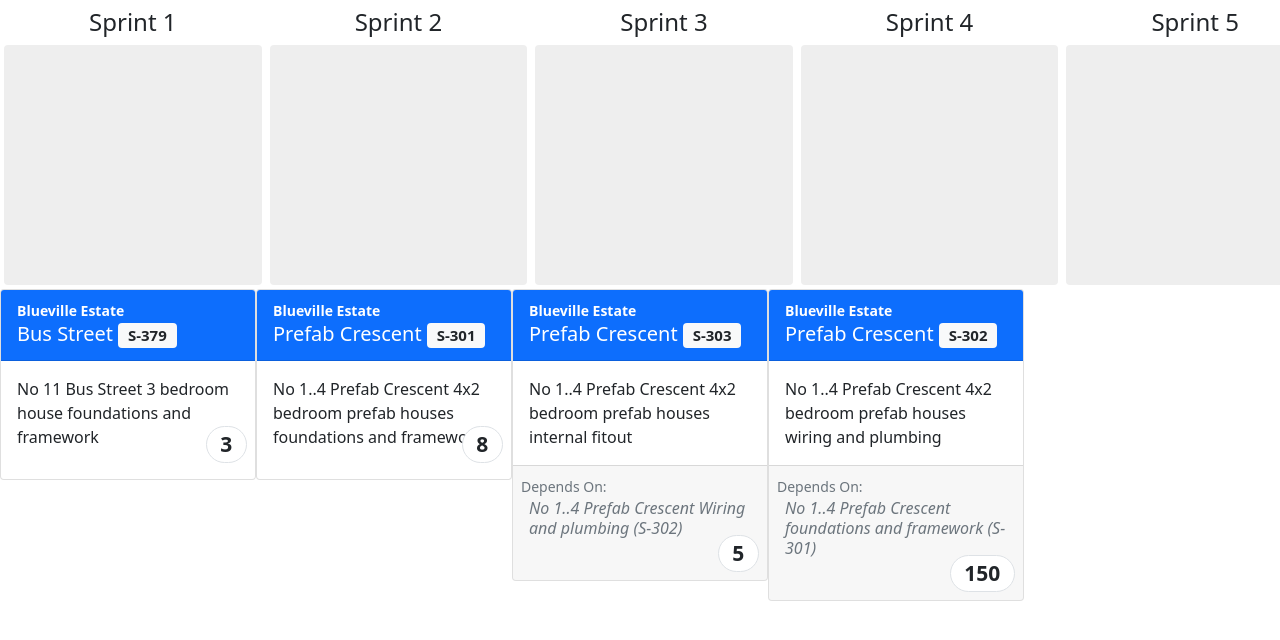
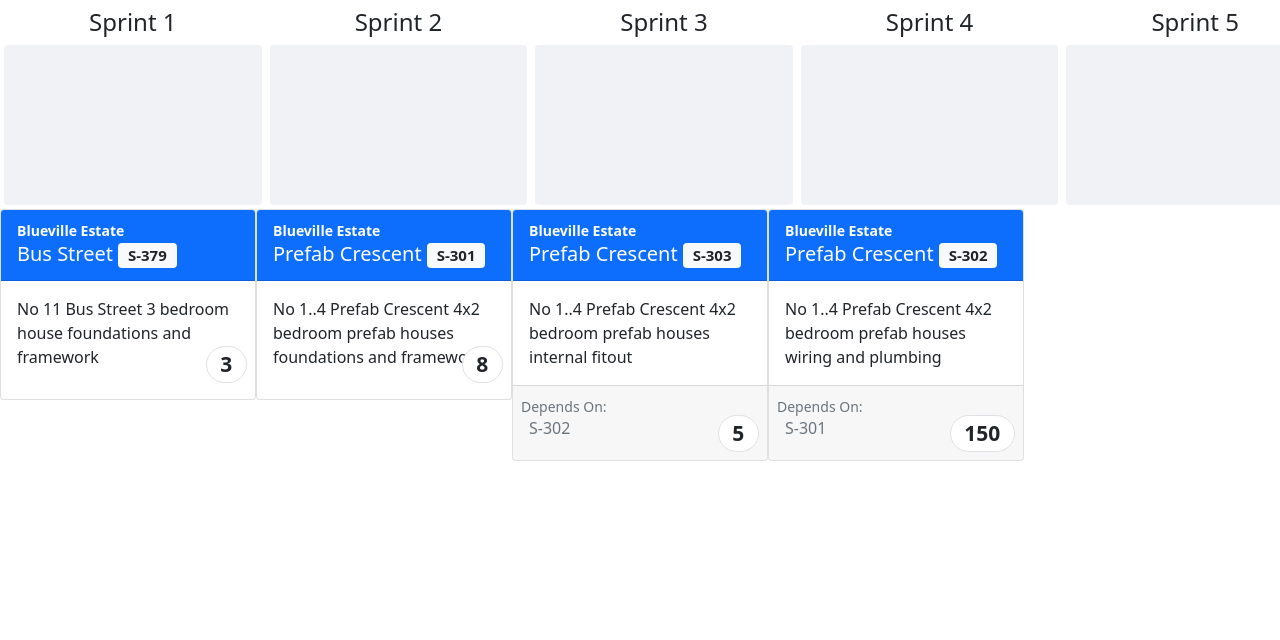
Before and after one commit to Wild-Queue/SAFe-simulator, a React (Create React App) app: page / in a window 1280 px wide. Shown: the top 640 px of the page. Built offline with nearby package versions, Linux system fonts and the light colour scheme.

Commit message:
Sprint size counter is added

```diff
--- /dev/null
+++ b/src/Modals/Board.jsx
@@ -0,0 +1,25 @@
+import React from "react";
+
+const Board = (props) => {
+  const drop = (e) => {
+    e.preventDefault();
+    const cardId = e.dataTransfer.getData("cardId");
+
+    const card = document.getElementById(cardId);
+    if (card) {
+      props.cardDrop(cardId);
+    }
+  };
+  const dragOver = (e) => {
+    e.preventDefault();
+  };
+
+  const { children, id, className } = props;
+  return (
+    <div id={id} onDrop={drop} onDragOver={dragOver} className={className}>
+      {children}
+    </div>
+  );
+};
+
+export default Board;
--- a/src/Modals/Card3.jsx
+++ b/src/Modals/Card3.jsx
@@ -1,12 +1,9 @@
 import React, { Component } from "react";
 class Card3 extends Component {
-  renderSize(marginTop) {
+  renderSize() {
     const { size } = this.props.card;
     return (
-      <h3
-        className="text-end mb-n3"
-        style={{ margin: `${marginTop} -0.5rem 0 0` }}
-      >
+      <h3 className="text-end mb-n3" style={{ margin: "-2.5rem -0.5rem 0 0" }}>
         <span className="badge rounded-pill bg-white text-dark border">
           {size}
         </span>
@@ -14,35 +11,59 @@ class Card3 extends Component {
     );
   }
   renderFooter() {
-    const { depends } = this.props.card;
+    const { dependsOn } = this.props.card;
     return (
       <div className="card-footer">
         <small className="fw-light text-muted card-header-pills">
           Depends On:
         </small>
-        <p className="lh-sm text-muted fst-italic">{depends}</p>
-        {this.renderSize("-1.25rem")}
+        <p className="lh-sm text-muted">{dependsOn}</p>
+        {this.renderSize()}
       </div>
     );
   }
 
+  dragStart = (e) => {
+    const target = e.target;
+    const cardId = target.id;
+    e.dataTransfer.setData("cardId", cardId);
+    target.classList.add("dragging");
+  };
+
+  dragOver = (e) => {
+    e.stopPropagation();
+    // console.log("Card");
+  };
+
+  dragEnd = (e) => {
+    const target = e.target;
+    target.classList.remove("dragging");
+  };
+
   render() {
-    const { epic, feature, story, storyNumber, depends } = this.props.card;
-    const isDepended = depends == "N/A";
+    const { epic, feature, story, id, dependsOn } = this.props.card;
+    const { draggable } = this.props;
     return (
-      <div className="card mb-3" style={{ width: "16rem", cursor: "default" }}>
+      <div
+        id={id}
+        draggable={draggable}
+        onDragStart={this.dragStart}
+        onDragOver={this.dragOver}
+        onDragEnd={this.dragEnd}
+        className="card mb-3"
+        style={{ width: "16rem", cursor: "default" }}
+      >
         <div className="card-header text-white bg-primary">
           <small className="card-subtitle fw-bold">{epic}</small>
           <h5 style={{ marginBottom: "0.25rem" }}>
-            {feature}{" "}
-            <span className="badge bg-light text-dark">{storyNumber}</span>
+            {feature} <span className="badge bg-light text-dark">{id}</span>
           </h5>
         </div>
         <div className="card-body text-dark">
           <p className="card-text">{story}</p>
-          {isDepended ? this.renderSize("-2.5rem") : ""}
+          {!dependsOn ? this.renderSize() : ""}
         </div>
-        {!isDepended ? this.renderFooter() : ""}
+        {dependsOn ? this.renderFooter() : ""}
       </div>
     );
   }
--- a/src/Modals/Sprint3.jsx
+++ b/src/Modals/Sprint3.jsx
@@ -1,22 +1,18 @@
 import React from "react";
-import Card3 from "./Card3";
+import Board from "./Board";
 
 const Sprint3 = (props) => {
-  let { cards } = props;
-  const { children } = props;
+  const { cards, children, onCardDrop } = props;
 
-  if (!cards) cards = [];
   return (
     <div>
       {children}
-      <div
-        className="d-flex flex-column align-items-center m-1 rounded"
-        style={{ minWidth: "16.1rem", minHeight: "15rem", background: "#eee" }}
+      <Board
+        cardDrop={onCardDrop}
+        className="d-flex flex-column align-items-center m-1 rounded pb-5 sprint"
       >
-        {cards.map((card) => (
-          <Card3 key={card.storyNumber} card={card} />
-        ))}
-      </div>
+        {cards}
+      </Board>
     </div>
   );
 };
--- a/src/Pages/ThirdPage.jsx
+++ b/src/Pages/ThirdPage.jsx
@@ -1,40 +1,99 @@
 import React, { Component } from "react";
 import Card3 from "../Modals/Card3";
 import "bootstrap/dist/css/bootstrap.css";
-import { getCards3 } from "../services/cards3";
+import "../Styles/thirdModule.css";
+import { getCards3, getSprints3 } from "../services/thirdModuleDatas";
 import Sprint3 from "../Modals/Sprint3";
 
 class ThirdPage extends Component {
   state = {
-    cards: getCards3(),
+    cardsData: {},
+    sprints: [],
+    cardSprint: {},
   };
+
+  componentDidMount() {
+    const cards = getCards3();
+    const cardsData = {};
+    const sprints = getSprints3();
+    const cardSprint = {};
+    cards.forEach((cardData) => {
+      cardsData[cardData.id] = cardData;
+    });
+    sprints.forEach((sprint, index) => {
+      sprint.forEach((cardId) => {
+        cardSprint[cardId] = index;
+      });
+    });
+    this.setState({ cardsData, sprints, cardSprint });
+  }
+
+  createCard = (cardId) => (
+    <Card3 key={cardId} card={this.state.cardsData[cardId]} draggable={true} />
+  );
+
+  handleCardDrop = (cardId, newSprintId) => {
+    console.log(cardId, newSprintId);
+    const cardSprint = { ...this.state.cardSprint };
+    const oldSprintId = cardSprint[cardId];
+    const sprints = [...this.state.sprints];
+    if (oldSprintId >= 0) {
+      sprints[oldSprintId] = sprints[oldSprintId].filter(
+        (cId) => cId !== cardId
+      );
+    }
+    const newSprint = [...sprints[newSprintId]];
+    newSprint.push(cardId);
+    sprints[newSprintId] = newSprint;
+    cardSprint[cardId] = newSprintId;
+
+    this.setState({ cardSprint, sprints });
+  };
+
   render() {
+    const { cardsData, sprints, cardSprint } = this.state;
+
+    const sprintsSizes = sprints.map((sprint) => {
+      let sprintSize = 0;
+      sprint.forEach((cardId) => {
+        sprintSize += cardsData[cardId].size || 0;
+      });
+      return sprintSize;
+    });
+
+    const sprintsCards = sprints.map((sprint) =>
+      sprint.map((cardId) => this.createCard(cardId))
+    );
+    // console.log(sprints);
+    // console.log(cardSprint);
     return (
       <React.Fragment>
-        <div className="d-flex align-items-start mx-auto mt-2">
-          <Sprint3>
-            <h4 className="text-center">Sprint 1</h4>
-          </Sprint3>
-          <Sprint3>
-            <h4 className="text-center">Sprint 2</h4>
-          </Sprint3>
-          <Sprint3>
-            <h4 className="text-center">Sprint 3</h4>
-          </Sprint3>
-          <Sprint3>
-            <h4 className="text-center">Sprint 4</h4>
-          </Sprint3>
-          <Sprint3>
-            <h4 className="text-center">Sprint 5</h4>
-          </Sprint3>
-          <Sprint3>
-            <h4 className="text-center">Sprint 6</h4>
-          </Sprint3>
+        <div className="d-flex align-items-stratch mx-auto mt-2">
+          {sprints.map((sprint, index) => (
+            <Sprint3
+              onCardDrop={(cardId) => this.handleCardDrop(cardId, index)}
+              key={index}
+              cards={sprintsCards[index]}
+            >
+              <h4 className="text-center">
+                Sprint {index + 1}{" "}
+                {sprintsSizes[index] ? (
+                  <span className="badge rounded-pill bg-white text-dark border">
+                    {sprintsSizes[index]}
+                  </span>
+                ) : (
+                  ""
+                )}
+              </h4>
+            </Sprint3>
+          ))}
         </div>
         <div className="d-flex align-items-start flex-wrap">
-          {this.state.cards.map((card) => (
-            <Card3 key={card.storyNumber} card={card} />
-          ))}
+          {Object.keys(cardsData).map((key) =>
+            !(cardSprint[cardsData[key].id] >= 0)
+              ? this.createCard(cardsData[key].id)
+              : ""
+          )}
         </div>
       </React.Fragment>
     );
--- /dev/null
+++ b/src/Styles/thirdModule.css
@@ -0,0 +1,9 @@
+.sprint {
+  min-width: 16.1rem;
+  min-height: 10rem;
+  background: #f0f2f5;
+}
+
+.dragging {
+  opacity: 30%;
+}
--- a/src/services/cards3.js
+++ b/src/services/thirdModuleDatas.js
@@ -1,11 +1,16 @@
-const cards3 = [
+const sprints = [[], [], [], [], [], []];
+
+export function getSprints3() {
+  return sprints;
+}
+
+const cards = [
   {
     epic: "Blueville Estate",
     feature: "Bus Street",
     story: "No 11 Bus Street 3 bedroom house foundations and framework",
     size: 3,
-    storyNumber: "S-379",
-    depends: "N/A",
+    id: "S-379",
   },
   {
     epic: "Blueville Estate",
@@ -13,16 +18,15 @@ const cards3 = [
     story:
       "No 1..4 Prefab Crescent 4x2 bedroom prefab houses foundations and framework",
     size: 8,
-    storyNumber: "S-301",
-    depends: "N/A",
+    id: "S-301",
   },
   {
     epic: "Blueville Estate",
     feature: "Prefab Crescent",
     story: "No 1..4 Prefab Crescent 4x2 bedroom prefab houses internal fitout",
     size: 5,
-    storyNumber: "S-303",
-    depends: "No 1..4 Prefab Crescent Wiring and plumbing (S-302)",
+    id: "S-303",
+    dependsOn: "S-302",
   },
   {
     epic: "Blueville Estate",
@@ -30,11 +34,11 @@ const cards3 = [
     story:
       "No 1..4 Prefab Crescent 4x2 bedroom prefab houses wiring and plumbing",
     size: 150,
-    storyNumber: "S-302",
-    depends: "No 1..4 Prefab Crescent foundations and framework (S-301)",
+    id: "S-302",
+    dependsOn: "S-301",
   },
 ];
 
 export function getCards3() {
-  return cards3;
+  return cards;
 }
```
